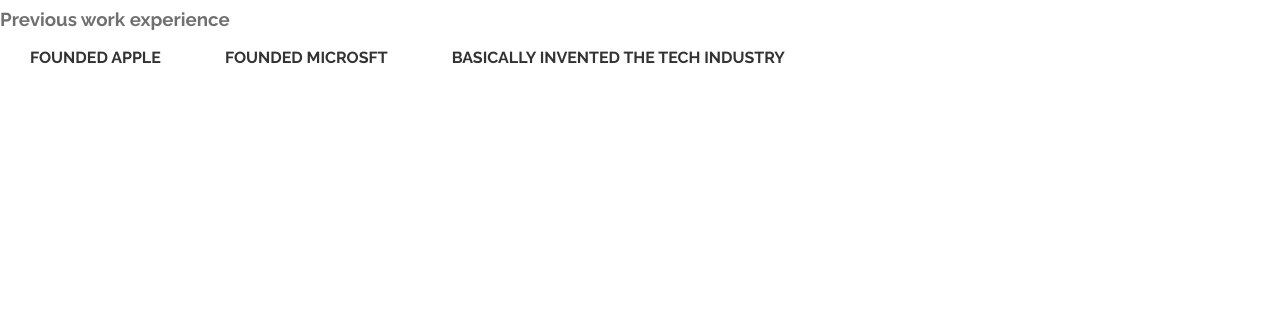
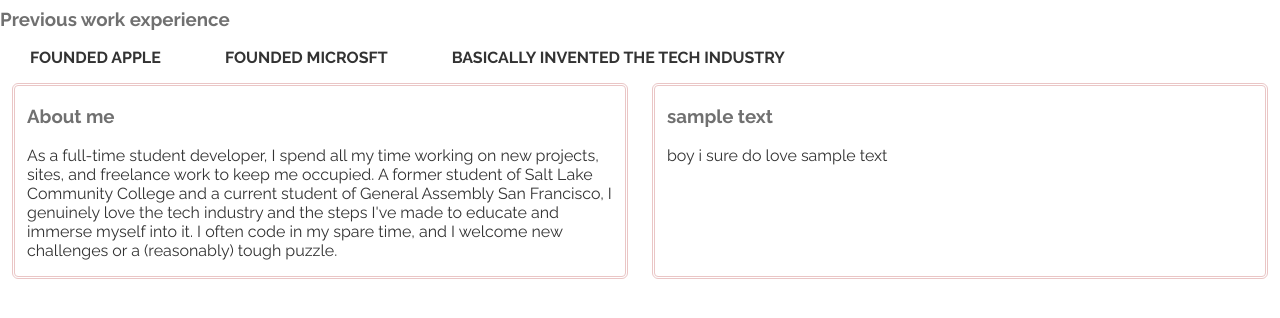
Before and after one commit to dakotahducharme/git-github-lab, a plain HTML site: page resume_page/index.html in a window 1280 px wide. Shown: the part 154-472 px from the top of the page. Drawn offline with Linux system fonts and the light colour scheme; files whose address does not match are found by name; a web font is replaced by a local one.

Commit message:
minor edits to index

```diff
--- a/resume_page/index.html
+++ b/resume_page/index.html
@@ -26,7 +26,15 @@
       <li>Founded Microsft</li>
       <li>Basically invented the tech industry</li>
     </ul>
-
+    <div class="row">
+      <div class="column">
+         <h3>About me</h3>
+          <p>As a full-time student developer, I spend all my time working on new projects, sites, and freelance work to keep me occupied. A former student of Salt Lake Community College and a current student of General Assembly San Francisco, I genuinely love the tech industry and the steps I've made to educate and immerse myself into it. I often code in my spare time, and I welcome new challenges or a (reasonably) tough puzzle.</br>
+      </div>
+      <div class="column">
+        <h3> sample text</h3>
+          <p> boy i sure do love sample text</p>
+    </div>
     <script src="js/app.js"> </script>
   </body>
 </html>
```
